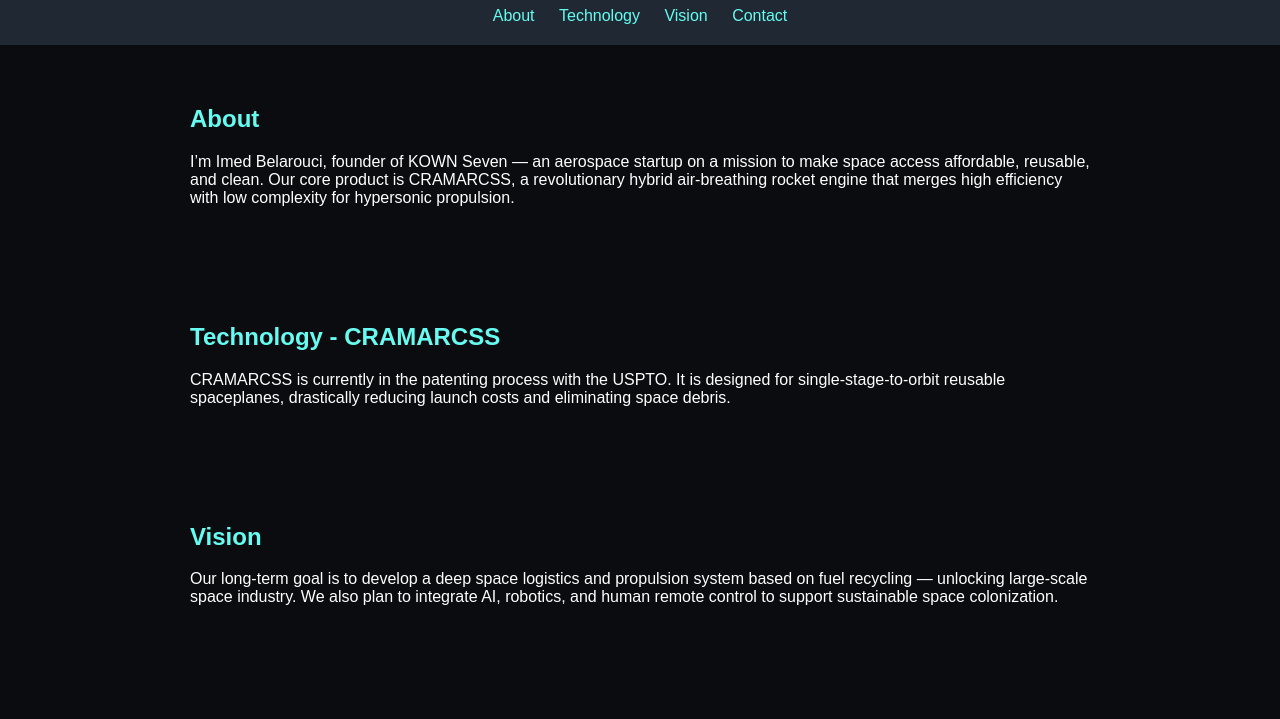
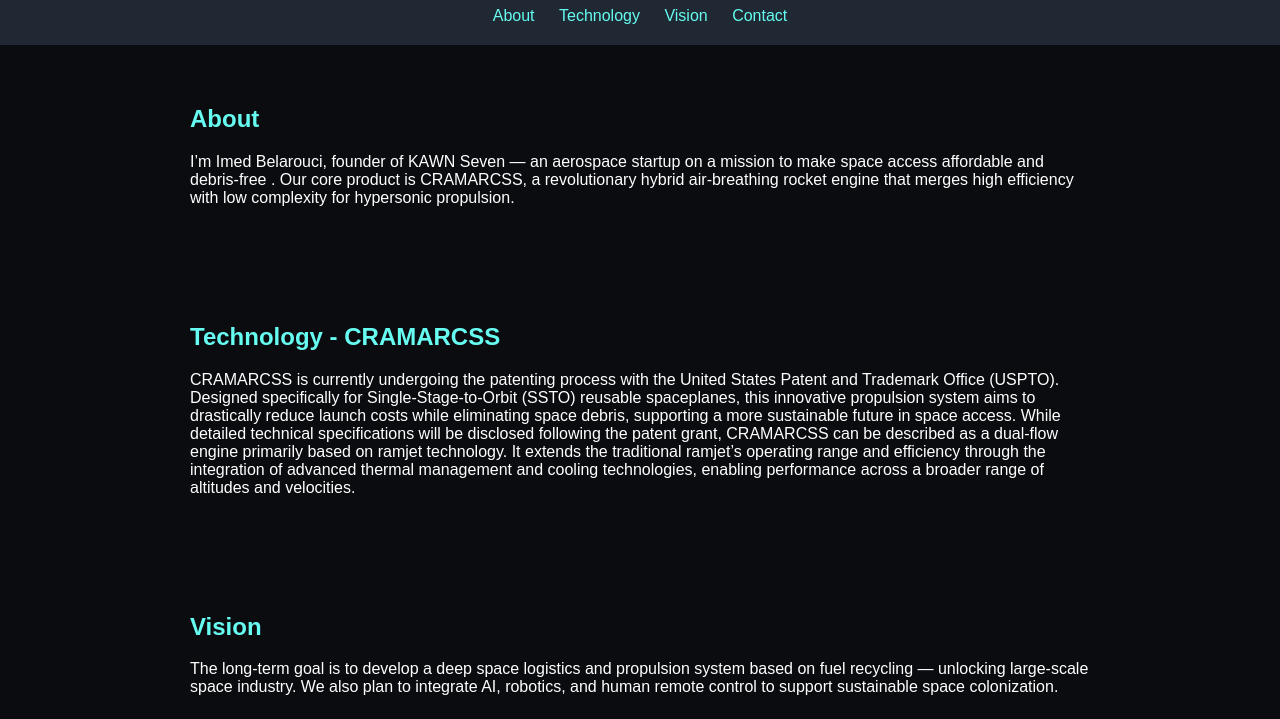
Before and after one commit to Imed72/kawn72, a plain HTML site: page index.html in a window 1280 px wide. Shown: the part 60-779 px from the top of the page. Drawn offline with Linux system fonts and the light colour scheme.

Commit message:
index.html

```diff
--- a/index.html
+++ b/index.html
@@ -1,84 +1,171 @@
 <!DOCTYPE html>
+
 <html lang="en">
+
 <head>
+
   <meta charset="UTF-8" />
+
   <meta name="viewport" content="width=device-width, initial-scale=1.0" />
-  <title>KOWN Seven - Affordable Space Access</title>
+
+  <title>KAWN Seven - Affordable Space Access</title>
+
   <style>
+
     body {
+
       font-family: Arial, sans-serif;
+
       margin: 0;
+
       background: #0b0c10;
+
       color: #ffffff;
+
     }
+
     header {
+
       background-color: #1f2833;
+
       padding: 20px;
+
       text-align: center;
+
     }
+
     header h1 {
+
       margin: 0;
+
       font-size: 2em;
+
     }
+
     nav {
+
       margin-top: 10px;
+
     }
+
     nav a {
+
       margin: 0 10px;
+
       color: #66fcf1;
+
       text-decoration: none;
+
     }
+
     section {
+
       padding: 40px 20px;
+
       max-width: 900px;
+
       margin: auto;
+
     }
+
     h2 {
+
       color: #66fcf1;
+
     }
+
     footer {
+
       background-color: #1f2833;
+
       text-align: center;
+
       padding: 20px;
+
       font-size: 0.9em;
+
       color: #c5c6c7;
+
     }
+
   </style>
+
 </head>
+
 <body>
+
   <header>
+
     <h1>KOWN Seven</h1>
+
     <nav>
+
       <a href="#about">About</a>
+
       <a href="#technology">Technology</a>
+
       <a href="#vision">Vision</a>
+
       <a href="#contact">Contact</a>
+
     </nav>
+
   </header>
 
+
   <section id="about">
+
     <h2>About</h2>
-    <p>I’m Imed Belarouci, founder of KOWN Seven — an aerospace startup on a mission to make space access affordable, reusable, and clean. Our core product is CRAMARCSS, a revolutionary hybrid air-breathing rocket engine that merges high efficiency with low complexity for hypersonic propulsion.</p>
+
+
+
+
+
+
+    <p>I’m Imed Belarouci, founder of KAWN Seven — an aerospace startup on a mission to make space access affordable and debris-free . Our core product is CRAMARCSS, a revolutionary hybrid air-breathing rocket engine that merges high efficiency with low complexity for hypersonic propulsion.</p>
+
   </section>
 
+
   <section id="technology">
+
     <h2>Technology - CRAMARCSS</h2>
-    <p>CRAMARCSS is currently in the patenting process with the USPTO. It is designed for single-stage-to-orbit reusable spaceplanes, drastically reducing launch costs and eliminating space debris.</p>
+
+    <p>CRAMARCSS is currently undergoing the patenting process with the United States Patent and Trademark Office (USPTO). Designed specifically for Single-Stage-to-Orbit (SSTO) reusable spaceplanes, this innovative propulsion system aims to drastically reduce launch costs while eliminating space debris, supporting a more sustainable future in space access.
+
+While detailed technical specifications will be disclosed following the patent grant, CRAMARCSS can be described as a dual-flow engine primarily based on ramjet technology. It extends the traditional ramjet’s operating range and efficiency through the integration of advanced thermal management and cooling technologies, enabling performance across a broader range of altitudes and velocities.
+
+</p>
+
   </section>
 
+
   <section id="vision">
+
     <h2>Vision</h2>
-    <p>Our long-term goal is to develop a deep space logistics and propulsion system based on fuel recycling — unlocking large-scale space industry. We also plan to integrate AI, robotics, and human remote control to support sustainable space colonization.</p>
+
+    <p>The long-term goal is to develop a deep space logistics and propulsion system based on fuel recycling — unlocking large-scale space industry. We also plan to integrate AI, robotics, and human remote control to support sustainable space colonization.</p>
+
   </section>
 
+
   <section id="contact">
+
     <h2>Contact</h2>
+
     <p>Email: imedbelarouci19@gmail.com</p>
+
     <p>Phone: +33 7 61 69 92 85</p>
+
   </section>
 
+
   <footer>
+
     <p>&copy; 2025 KOWN Seven. All rights reserved.</p>
+
   </footer>
+
 </body>
+
 </html>
```
